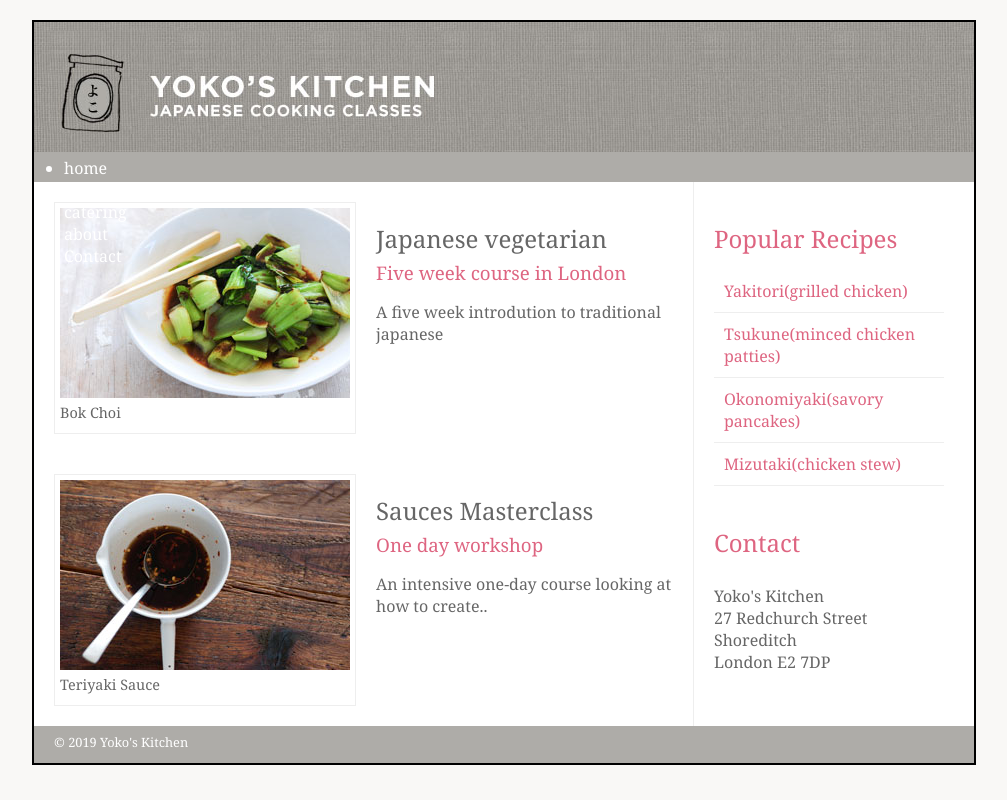
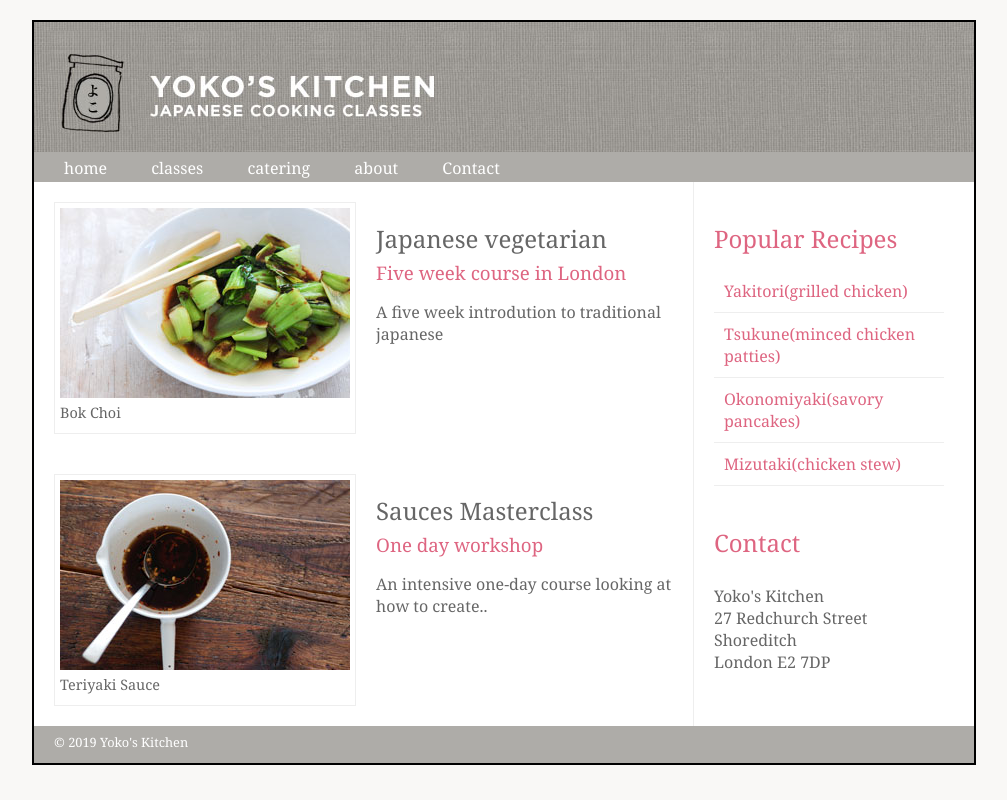
Before and after one commit to TLsoul/Layout, a plain HTML site: page index.html in a window 1280 px wide. Shown: the whole page, without its empty margins (136-1143 px from the left). Drawn offline with Linux system fonts and the light colour scheme.

Commit message:
Update exam03.css

```diff
--- a/exam03.css
+++ b/exam03.css
@@ -35,8 +35,15 @@
         margin: 0px;
         padding: 5px 0px 5px 30px;
     }
+    nav li {
+        display: inline;
+        margin-right: 40px;
+    }
     nav li a{
         color: #ffffff;
+    }
+    nav li a: :hover, nav li a.current{
+        color: #000000;
     }
     section.courses {
         float: left;
```
